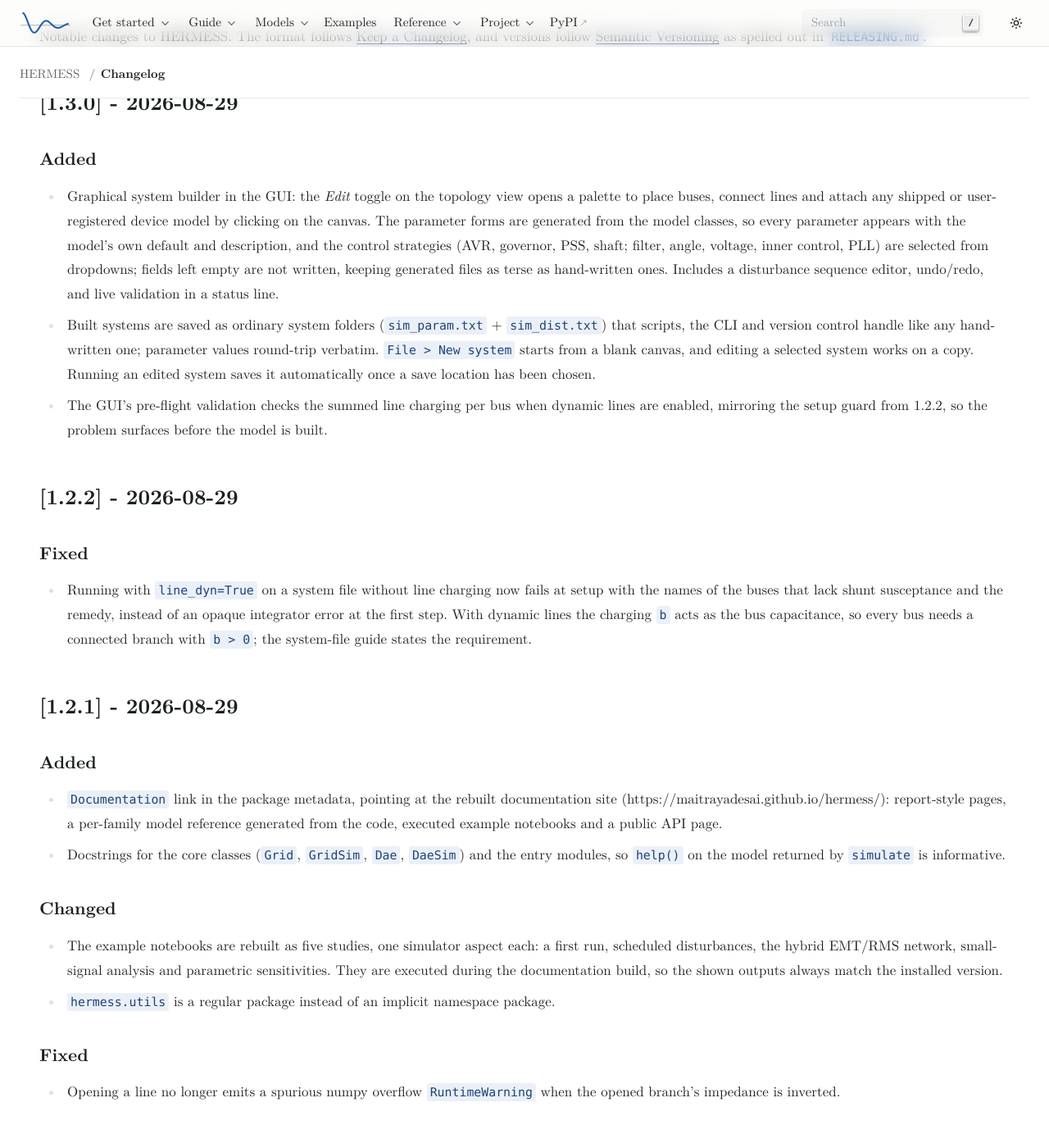
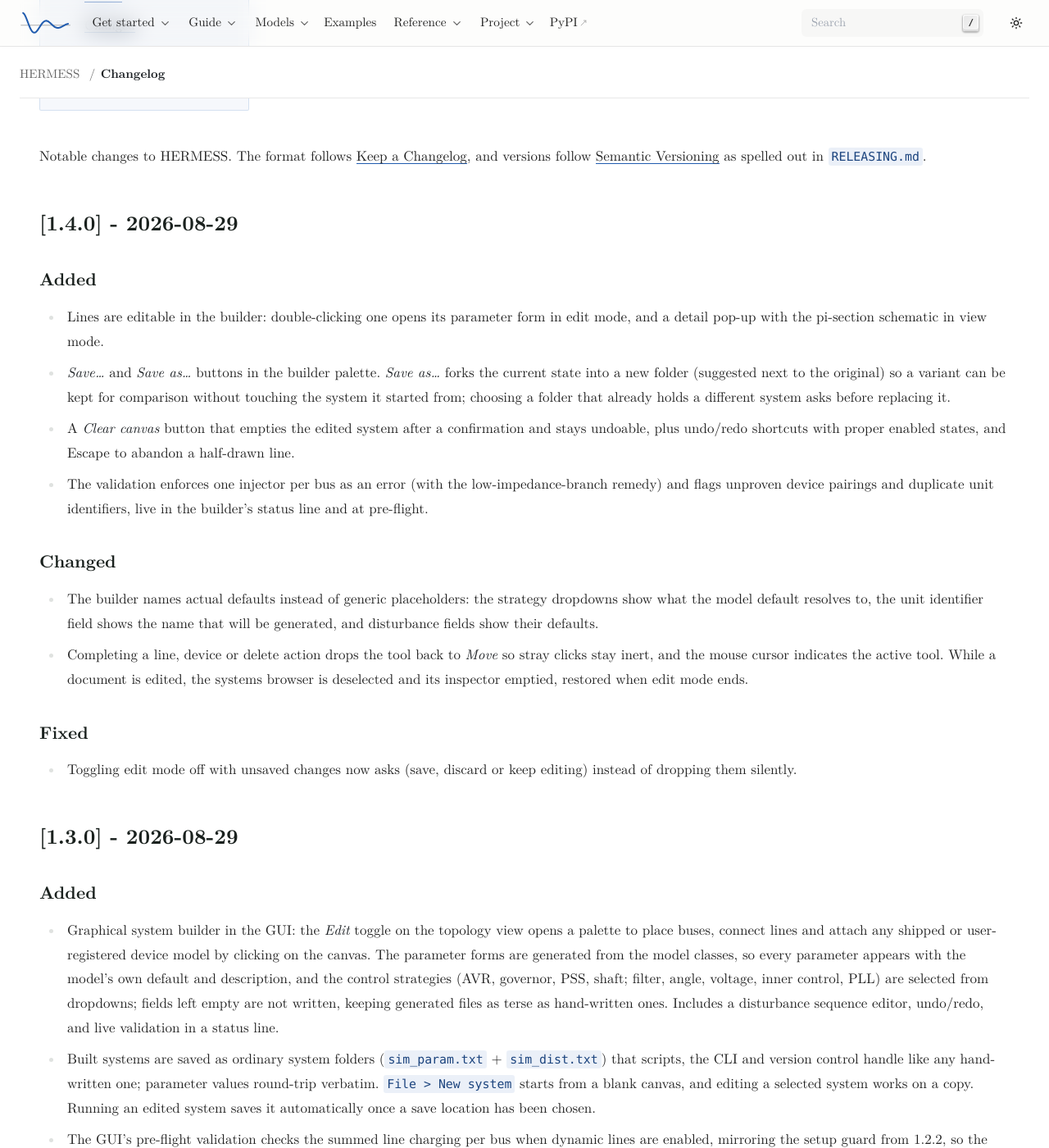
Before and after one commit to maitrayadesai/hermess, a Sphinx documentation site: the page built from docs/source/dev/changelog.md, in a window 1280 px wide and 1400 px high, scrolled down 891 px. Shown: the whole window at 82% size. Built offline with Sphinx 7.4.7, drawn with Linux system fonts in a browser that asks for light colours; pages that are not in the unit, such as notebooks, are missing from menus; some of the changed text lies outside the part shown.

Commit message:
Release 1.4.0

```diff
--- a/CHANGELOG.md
+++ b/CHANGELOG.md
@@ -3,6 +3,39 @@
 Notable changes to HERMESS. The format follows
 [Keep a Changelog](https://keepachangelog.com/en/1.1.0/), and versions follow
 [Semantic Versioning](https://semver.org/) as spelled out in `RELEASING.md`.
+
+## [1.4.0] - 2026-08-29
+
+### Added
+- Lines are editable in the builder: double-clicking one opens its
+  parameter form in edit mode, and a detail pop-up with the pi-section
+  schematic in view mode.
+- *Save…* and *Save as…* buttons in the builder palette. *Save as…* forks
+  the current state into a new folder (suggested next to the original) so a
+  variant can be kept for comparison without touching the system it started
+  from; choosing a folder that already holds a different system asks before
+  replacing it.
+- A *Clear canvas* button that empties the edited system after a
+  confirmation and stays undoable, plus undo/redo shortcuts with proper
+  enabled states, and Escape to abandon a half-drawn line.
+- The validation enforces one injector per bus as an error (with the
+  low-impedance-branch remedy) and flags unproven device pairings and
+  duplicate unit identifiers, live in the builder's status line and at
+  pre-flight.
+
+### Changed
+- The builder names actual defaults instead of generic placeholders: the
+  strategy dropdowns show what the model default resolves to, the unit
+  identifier field shows the name that will be generated, and disturbance
+  fields show their defaults.
+- Completing a line, device or delete action drops the tool back to *Move*
+  so stray clicks stay inert, and the mouse cursor indicates the active
+  tool. While a document is edited, the systems browser is deselected and
+  its inspector emptied, restored when edit mode ends.
+
+### Fixed
+- Toggling edit mode off with unsaved changes now asks (save, discard or
+  keep editing) instead of dropping them silently.
 
 ## [1.3.0] - 2026-08-29
 
--- a/docs/source/conf.py
+++ b/docs/source/conf.py
@@ -14,7 +14,7 @@
 
     release = _pkg_version("hermess")
 except Exception:  # building docs without an installed hermess
-    release = "1.3.0"
+    release = "1.4.0"
 
 # -- General configuration ---------------------------------------------------
 # https://www.sphinx-doc.org/en/master/usage/configuration.html#general-configuration
--- a/hermess/__init__.py
+++ b/hermess/__init__.py
@@ -38,7 +38,7 @@
 try:
     __version__ = version("hermess")  # Must match the name in pyproject.toml
 except PackageNotFoundError:  # running from source without an install
-    __version__ = "1.3.0"
+    __version__ = "1.4.0"
 
 
 __all__ = [
--- a/pyproject.toml
+++ b/pyproject.toml
@@ -1,6 +1,6 @@
 [project]
 name = "hermess"
-version = "1.3.0"
+version = "1.4.0"
 description = "Hybrid EMT/RMS Modern Electric power System Simulator"
 readme = "README.md"
 license = "GPL-3.0-or-later"
```
Also changed, not shown: 3 other files.
